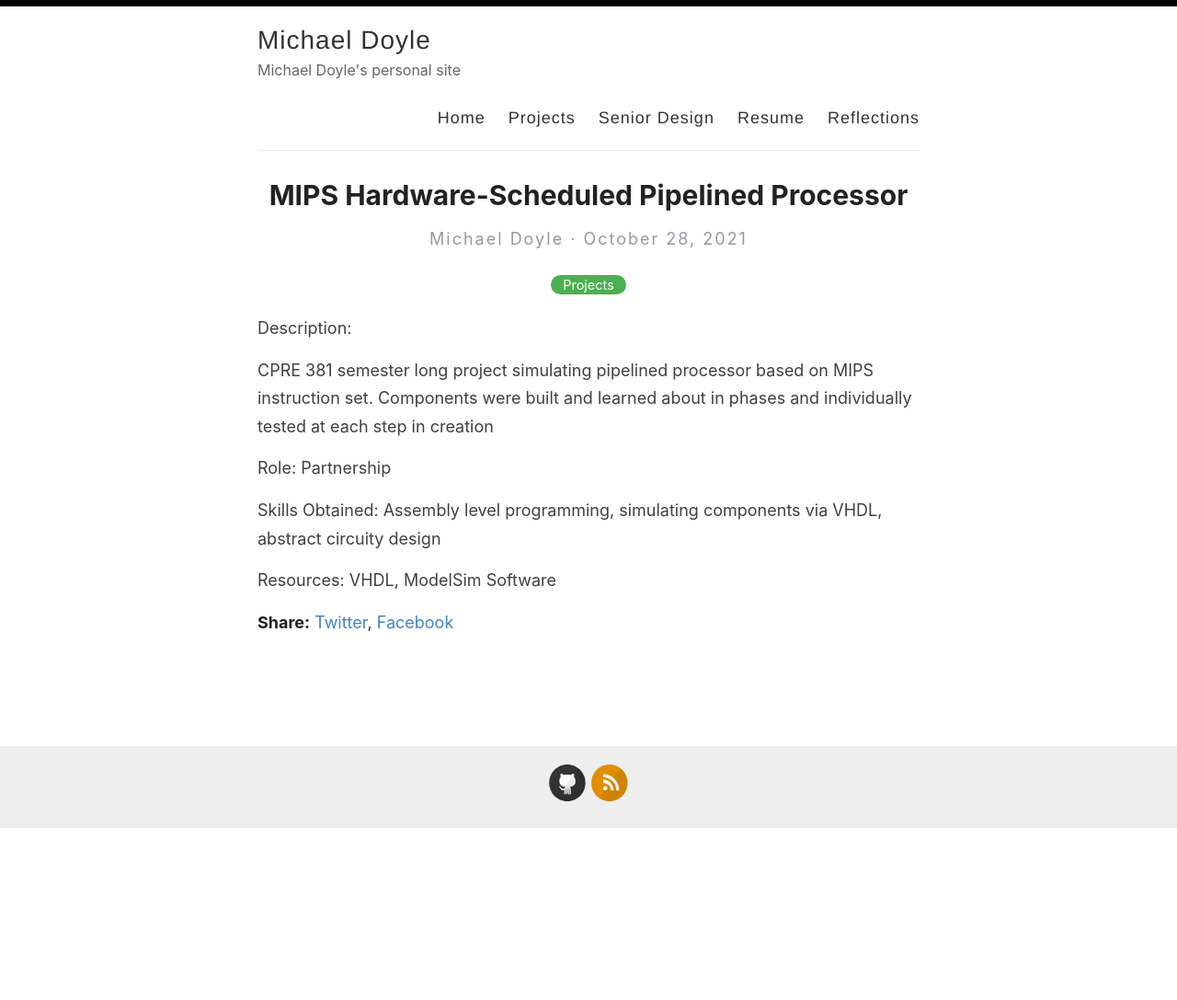
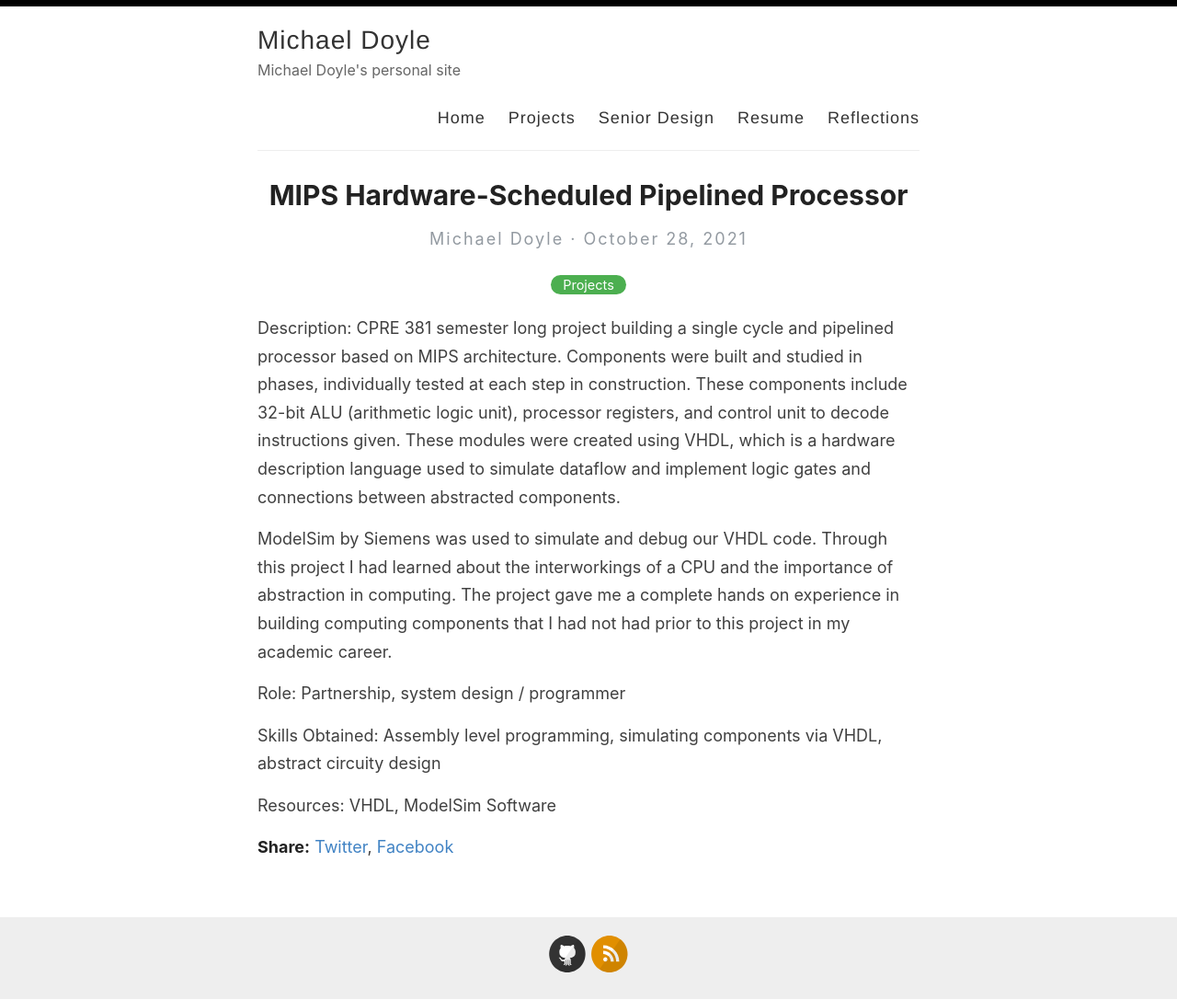
Before and after one commit to francidollars/francidollars.github.io, a Jekyll site: the page built from _posts/2021-10-28-mips-hardware-scheduled-pipelined-processor.md, in a window 1280 px wide. Shown: the whole page at 92% size. Built offline with Jekyll 4.4.1, drawn with Linux system fonts in a browser that asks for light colours; before the commit the page ends 901 px from its top, so only the background shows below that.

Commit message:
Update 2021-10-28-mips-hardware-scheduled-pipelined-processor.md

```diff
--- a/_posts/2021-10-28-mips-hardware-scheduled-pipelined-processor.md
+++ b/_posts/2021-10-28-mips-hardware-scheduled-pipelined-processor.md
@@ -4,12 +4,12 @@ title: MIPS Hardware-Scheduled Pipelined Processor
 categories: Projects
 ---
 Description:
+CPRE 381 semester long project building a single cycle and pipelined processor based on MIPS architecture. Components were built and studied in phases, individually tested at each step in construction. These components include 32-bit ALU (arithmetic logic unit), processor registers, and control unit to decode instructions given. These modules were created using VHDL, which is a hardware description language used to simulate dataflow and implement logic gates and connections between abstracted components.
 
-CPRE 381 semester long project simulating pipelined processor based on MIPS instruction set. Components were built and learned about in phases and individually tested at each step in creation
-
+ModelSim by Siemens was used to simulate and debug our VHDL code. Through this project I had learned about the interworkings of a CPU and the importance of abstraction in computing. The project gave me a complete hands on experience in building computing components that I had not had prior to this project in my academic career.
 
 Role:
-	Partnership
+	Partnership, system design / programmer
 
 Skills Obtained:
 	Assembly level programming, simulating components via VHDL, abstract circuity design
```
